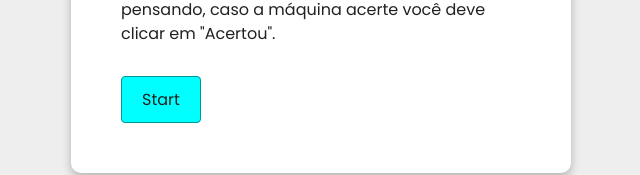
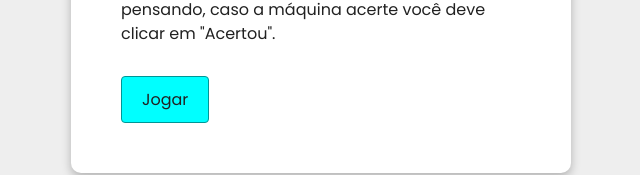
Before and after one commit to victormedeiros1/The-number-that-you-are-thinking, a React (Create React App) app: page / in a window 1280 px wide. Shown: the part 448-623 px from the top of the page, without its empty margins (319-959 px from the left). Built offline with nearby package versions, Linux system fonts and the light colour scheme.

Commit message:
fix: English to Portuguese

```diff
--- a/src/components/Screens/GameOver/index.js
+++ b/src/components/Screens/GameOver/index.js
@@ -9,9 +9,9 @@ function GameOver() {
   const { attempts } = useAttempts();
   return (
     <GameOverContainer>
-      <p>Game Over</p>
-      <p>Tentativas: {attempts}</p>
-      <Button onClick={() => setScreen("StartGame")}>Play Again</Button>
+      <p>Fim de Jogo</p>
+      <p>O algortimo deu {attempts} palpites para acertar</p>
+      <Button onClick={() => setScreen("StartGame")}>Jogar Novamente</Button>
     </GameOverContainer>
   );
 }
--- a/src/components/Screens/StartGame/index.js
+++ b/src/components/Screens/StartGame/index.js
@@ -18,7 +18,7 @@ function StartGame() {
           deve clicar em "Acertou".
         </p>
       </Rules>
-      <Button onClick={() => setScreen("InGame")}>Start</Button>
+      <Button onClick={() => setScreen("InGame")}>Jogar</Button>
     </StartGameContainer>
   );
 }
```
